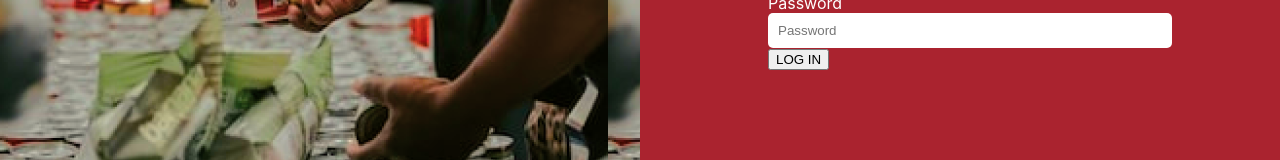
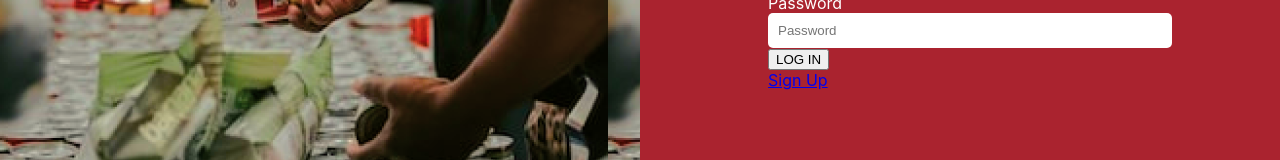
Before and after one commit to ACM-Service-Project/ACM-Service-Project-Frontend, a React (Create React App) app in the folder acm-service-project/: page / in a window 1280 px wide. Shown: the part 390-550 px from the top of the page. Built offline with nearby package versions, Linux system fonts and the light colour scheme.

Commit message:
Started Login

```diff
--- a/acm-service-project/src/App.js
+++ b/acm-service-project/src/App.js
@@ -2,12 +2,14 @@ import { BrowserRouter as Router, Routes, Route } from 'react-router-dom';
 // import logo from './logo.svg';
 import './App.css';
 import Login from './pages/Login'
+import Register from './pages/Register'
 
 function App() {
   return (
     <Router>
       <Routes>
         <Route path='/' exact element={<Login />} />
+        <Route path='/register'register element={<Register />} />
       </Routes>
     </Router>
   );
--- a/acm-service-project/src/pages/Login.js
+++ b/acm-service-project/src/pages/Login.js
@@ -1,7 +1,7 @@
 import React from 'react';
+import { Link } from 'react-router-dom'
 import '../styles/login.css';
 import LoginLogo from '../assets/loginLogo.png';
-
 
 function Login(){
     return (
@@ -18,9 +18,9 @@ function Login(){
                         <input type="text" className='input' id='password' placeholder='Password' name='password'/>
                         <button type="submit" id='submit'>LOG IN</button>
                     </form>
-                    {/* <Link to = '/login/register' className='logLink'>
+                    <Link to = '/register' className='register_link'>
                         Sign Up
-                    </Link> */}
+                    </Link>
                 </div>
             </div>
         </div>
--- /dev/null
+++ b/acm-service-project/src/pages/Register.js
@@ -0,0 +1,9 @@
+import React from 'react';
+
+function Register(){
+    return (
+        <div></div>
+    )
+}
+
+export default Register;
--- a/acm-service-project/src/styles/login.css
+++ b/acm-service-project/src/styles/login.css
@@ -41,3 +41,7 @@ label{
     border: none;
     border-radius: 5px;
 }
+
+.register_link{
+    color: 'white';
+}
```
